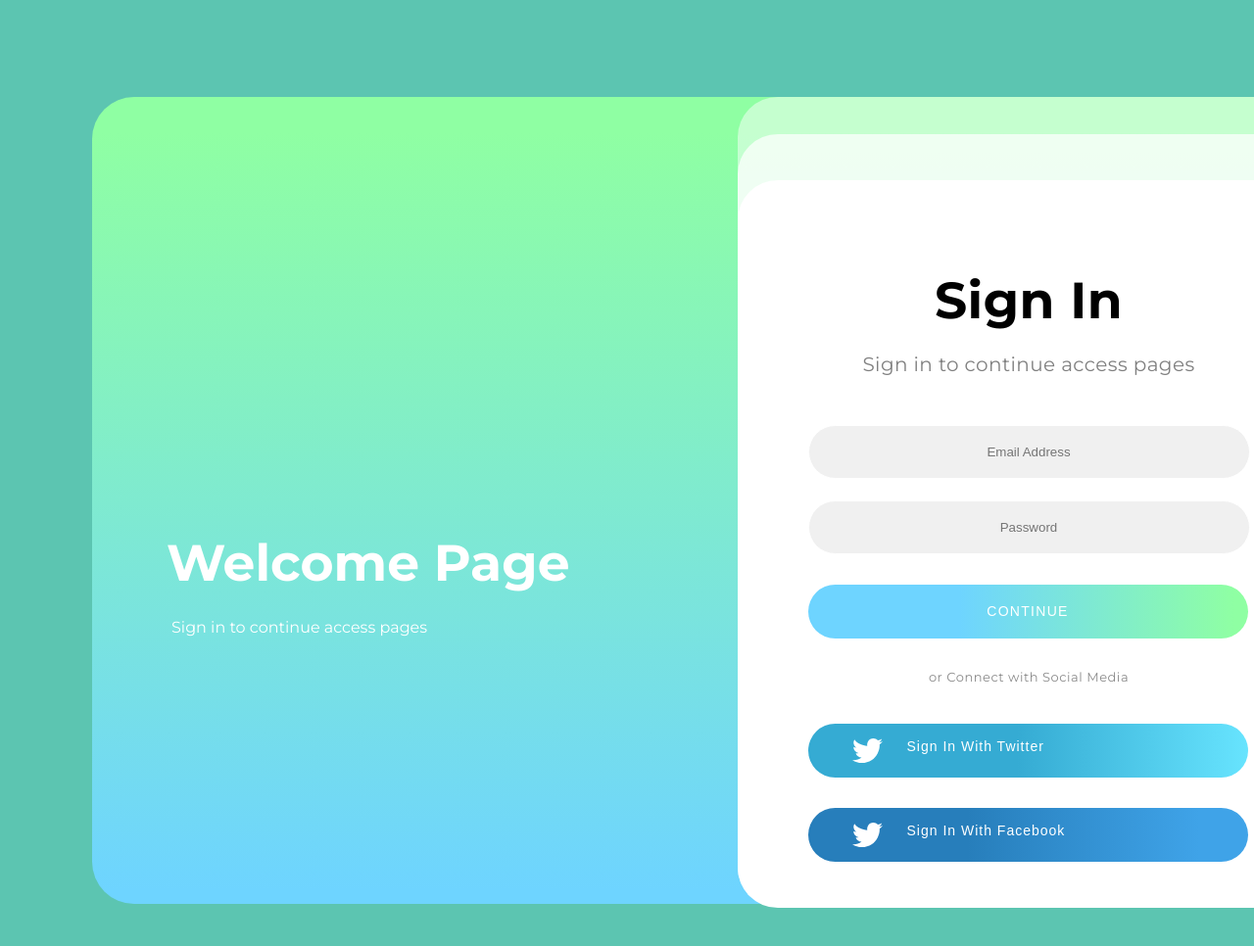
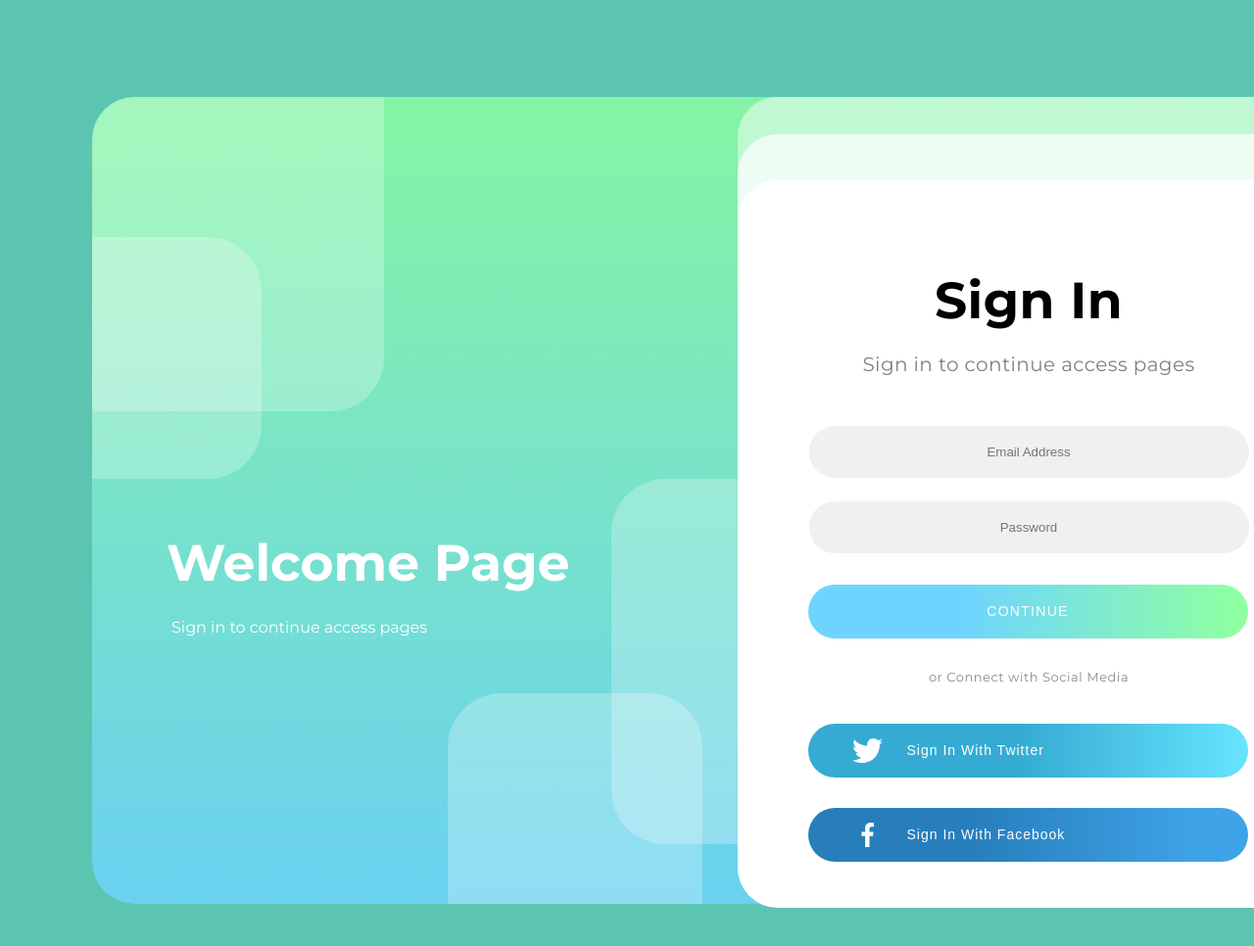
Before and after one commit to sandretto/welcome-page, a plain HTML site: page index.html in a window 1280 px wide. Shown: the top 966 px of the page at 98% size. Drawn offline with Linux system fonts and the light colour scheme.

Commit message:
Fix icons and background

```diff
--- a/index.html
+++ b/index.html
@@ -40,7 +40,7 @@
                 </button>
                 <button class="login-form__button login-form__button--facebook">
                     <div class="login-form__container">
-                        <img class="login-form__icon" src="img/T.svg">
+                        <img class="login-form__icon" src="img/facebook.svg">
                         <span class="login-form__info">Sign In With Facebook</span>
                     </div>
                 </button>
--- a/sass/_settings.sass
+++ b/sass/_settings.sass
@@ -19,7 +19,9 @@ body
     align-items: flex-end
     mix-blend-mode: normal
     border-radius: 43px
-    background: $horizontal-gradient
+    background-size: 1253px 824px
+    background: url("../img/container.svg")
+    background-repeat: no-repeat
 .header
     display: flex
     align-items: center
@@ -121,6 +123,7 @@ body
             display: flex
             flex-direction: row
             justify-content: flex-start
+            align-items: center
             margin-left: 39px
         &__icon
             height: 25px
```
Also changed, not shown: css/main.css, img/container.svg (added), img/facebook.svg (added), 1 other file.
